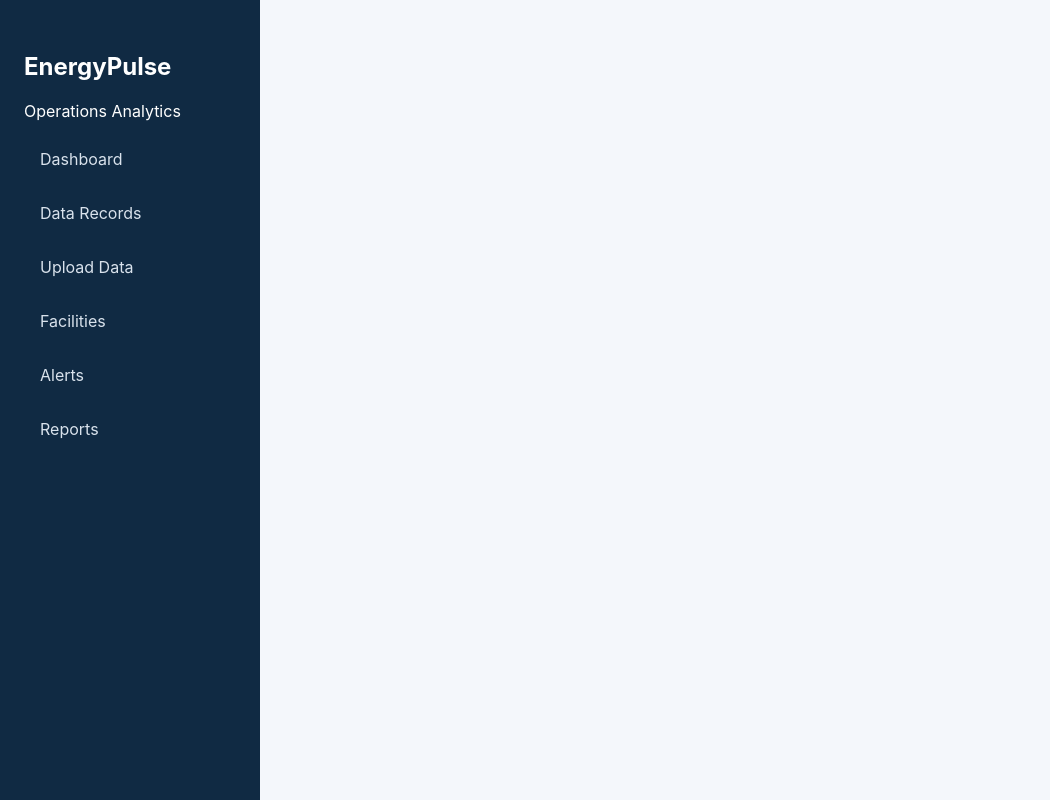
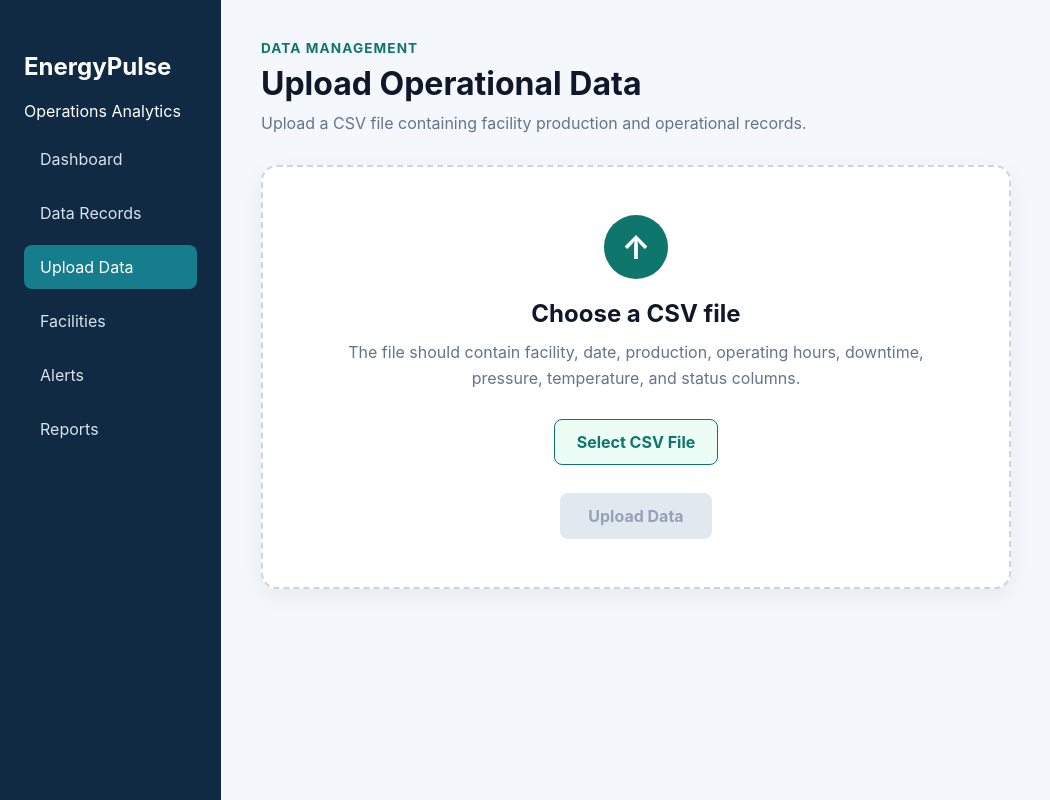
Before and after one commit to humairakarimi/energypulse-dashboard, a React (Vite) app in the folder frontend/: page /upload in a window 1280 px wide. Shown: the whole page, without its empty margins (0-1050 px from the left). Built offline with nearby package versions, Linux system fonts and the light colour scheme; the HTML template or start-up script is replaced by a standard one.

Commit message:
Add CSV upload interface

```diff
--- a/frontend/src/App.css
+++ b/frontend/src/App.css
@@ -579,3 +579,171 @@
   outline: 2px solid #0f766e;
   outline-offset: -2px;
 }
+
+/* Upload Data page */
+
+.page-content {
+  width: 100%;
+  padding: 40px;
+}
+
+.page-heading {
+  margin-bottom: 32px;
+}
+
+.page-eyebrow {
+  margin: 0 0 8px;
+  color: #0f766e;
+  font-size: 0.85rem;
+  font-weight: 700;
+  letter-spacing: 0.08em;
+  text-transform: uppercase;
+}
+
+.page-heading h1 {
+  margin: 0 0 10px;
+  color: #0f172a;
+  font-size: 2rem;
+}
+
+.page-heading > p:last-child {
+  margin: 0;
+  color: #64748b;
+  font-size: 1rem;
+}
+
+.upload-card {
+  max-width: 750px;
+  padding: 48px;
+  text-align: center;
+  background-color: #ffffff;
+  border: 2px dashed #cbd5e1;
+  border-radius: 16px;
+  box-shadow: 0 8px 24px rgba(15, 23, 42, 0.06);
+}
+
+.upload-icon {
+  display: flex;
+  align-items: center;
+  justify-content: center;
+  width: 64px;
+  height: 64px;
+  margin: 0 auto 20px;
+  color: #ffffff;
+  background-color: #0f766e;
+  border-radius: 50%;
+  font-size: 2rem;
+  font-weight: 700;
+}
+
+.upload-card h2 {
+  margin: 0 0 12px;
+  color: #0f172a;
+  font-size: 1.5rem;
+}
+
+.upload-description {
+  max-width: 580px;
+  margin: 0 auto 28px;
+  color: #64748b;
+  line-height: 1.6;
+}
+
+.file-input {
+  display: none;
+}
+
+.file-select-button {
+  display: inline-block;
+  padding: 12px 22px;
+  color: #0f766e;
+  background-color: #ecfdf5;
+  border: 1px solid #0f766e;
+  border-radius: 8px;
+  font-weight: 700;
+  cursor: pointer;
+  transition:
+    color 0.2s ease,
+    background-color 0.2s ease;
+}
+
+.file-select-button:hover {
+  color: #ffffff;
+  background-color: #0f766e;
+}
+
+.selected-file {
+  display: flex;
+  flex-direction: column;
+  gap: 4px;
+  max-width: 450px;
+  margin: 24px auto 0;
+  padding: 16px;
+  text-align: left;
+  background-color: #f8fafc;
+  border: 1px solid #e2e8f0;
+  border-radius: 8px;
+}
+
+.selected-file span,
+.selected-file small {
+  color: #64748b;
+}
+
+.selected-file strong {
+  color: #0f172a;
+  overflow-wrap: anywhere;
+}
+
+.upload-error {
+  margin: 20px 0 0;
+  color: #b91c1c;
+  font-weight: 600;
+}
+
+.upload-button {
+  display: block;
+  margin: 28px auto 0;
+  padding: 13px 28px;
+  color: #ffffff;
+  background-color: #0f766e;
+  border: none;
+  border-radius: 8px;
+  font: inherit;
+  font-weight: 700;
+  cursor: pointer;
+}
+
+.upload-button:hover:not(:disabled) {
+  background-color: #115e59;
+}
+
+.upload-button:disabled {
+  color: #94a3b8;
+  background-color: #e2e8f0;
+  cursor: not-allowed;
+}
+
+@media (max-width: 800px) {
+  .page-content {
+    padding: 24px 18px;
+  }
+
+  .upload-card {
+    padding: 32px 20px;
+  }
+
+  .page-heading h1 {
+    font-size: 1.65rem;
+  }
+}
+
+.upload-success {
+  margin: 20px 0 0;
+  padding: 12px 16px;
+  color: #166534;
+  background-color: #dcfce7;
+  border: 1px solid #86efac;
+  border-radius: 8px;
+  font-weight: 600;
+}
--- a/frontend/src/App.tsx
+++ b/frontend/src/App.tsx
@@ -4,6 +4,7 @@ import Sidebar from "./components/layout/Sidebar";
 import DataRecords from "./pages/DataRecords.tsx"
 import Dashboard from "./pages/Dashboard";
 import RecordDetails from "./pages/RecordDetails";
+import UploadData from "./pages/UploadData";
 
 
 function App() {
@@ -18,6 +19,7 @@ function App() {
                 <Route path="/dashboard" element={<Dashboard />} />
                 <Route path="/records" element={<DataRecords />} />
                 <Route path="/records/:recordId" element={<RecordDetails />} />
+                <Route path="/upload" element={<UploadData />} />
 
             </Routes>
 
--- a/frontend/src/components/layout/Sidebar.tsx
+++ b/frontend/src/components/layout/Sidebar.tsx
@@ -1,4 +1,4 @@
-import { NavLink } from "react-router-dom"
+import {NavLink} from "react-router-dom"
 
 function Sidebar() {
     return (
@@ -10,7 +10,7 @@ function Sidebar() {
             <nav className="sidebar-navigation">
                 <NavLink
                     to="/dashboard"
-          className={({ isActive }) =>
+                    className={({isActive}) =>
                         `nav-link ${isActive ? "active" : ""}`
                     }
                 >
@@ -18,16 +18,21 @@ function Sidebar() {
                 </NavLink>
                 <NavLink
                     to="/records"
-          className={({ isActive }) =>
+                    className={({isActive}) =>
                         `nav-link ${isActive ? "active" : ""}`
                     }
                 >
                     Data Records
                 </NavLink>
 
-                <a className="nav-link" href="#">
+                <NavLink
+                    to="/upload"
+                    className={({isActive}) =>
+                        `nav-link ${isActive ? "active" : ""}`
+                    }
+                >
                     Upload Data
-                </a>
+                </NavLink>
                 <a className="nav-link" href="#">
                     Facilities
                 </a>
--- /dev/null
+++ b/frontend/src/pages/UploadData.tsx
@@ -0,0 +1,105 @@
+import {useState, type ChangeEvent} from "react";
+
+function UploadData() {
+    const [selectedFile, setSelectedFile] = useState<File | null>(null);
+    const [errorMessage, setErrorMessage] = useState("");
+    const [successMessage, setSuccessMessage] = useState("");
+
+    function handleFileChange(event: ChangeEvent<HTMLInputElement>) {
+        const file = event.target.files?.[0];
+
+        setErrorMessage("");
+        setSuccessMessage("");
+
+        if (!file) {
+            setSelectedFile(null);
+            return;
+        }
+
+        if (!file.name.toLowerCase().endsWith(".csv")) {
+            setSelectedFile(null);
+            setErrorMessage("Please select a CSV file.");
+            event.target.value = "";
+            return;
+        }
+
+        setSelectedFile(file);
+    }
+
+    function handleUpload() {
+        if (!selectedFile) {
+            setErrorMessage("Please select a CSV file before uploading.");
+            return;
+        }
+
+        setSuccessMessage(
+            `${selectedFile.name} is ready for processing.`
+        );
+    }
+
+    return (
+        <main className="page-content">
+            <div className="page-heading">
+                <p className="page-eyebrow">Data Management</p>
+                <h1>Upload Operational Data</h1>
+                <p>
+                    Upload a CSV file containing facility production and operational
+                    records.
+                </p>
+            </div>
+
+            <section className="upload-card">
+                <div className="upload-icon" aria-hidden="true">
+                    ↑
+                </div>
+
+                <h2>Choose a CSV file</h2>
+
+                <p className="upload-description">
+                    The file should contain facility, date, production, operating hours,
+                    downtime, pressure, temperature, and status columns.
+                </p>
+
+                <label className="file-select-button">
+                    Select CSV File
+                    <input
+                        type="file"
+                        accept=".csv,text/csv"
+                        onChange={handleFileChange}
+                        className="file-input"
+                    />
+                </label>
+
+                {selectedFile && (
+                    <div className="selected-file">
+                        <span>Selected file</span>
+                        <strong>{selectedFile.name}</strong>
+                        <small>{(selectedFile.size / 1024).toFixed(1)} KB</small>
+                    </div>
+                )}
+
+                {errorMessage && (
+                    <p className="upload-error" role="alert">
+                        {errorMessage}
+                    </p>
+                )}
+                {successMessage && (
+                    <p className="upload-success" role="status">
+                        {successMessage}
+                    </p>
+                )}
+
+                <button
+                    type="button"
+                    className="upload-button"
+                    onClick={handleUpload}
+                    disabled={!selectedFile}
+                >
+                    Upload Data
+                </button>
+            </section>
+        </main>
+    );
+}
+
+export default UploadData;
```
Lines whose indentation alone changed are shown as unchanged.
